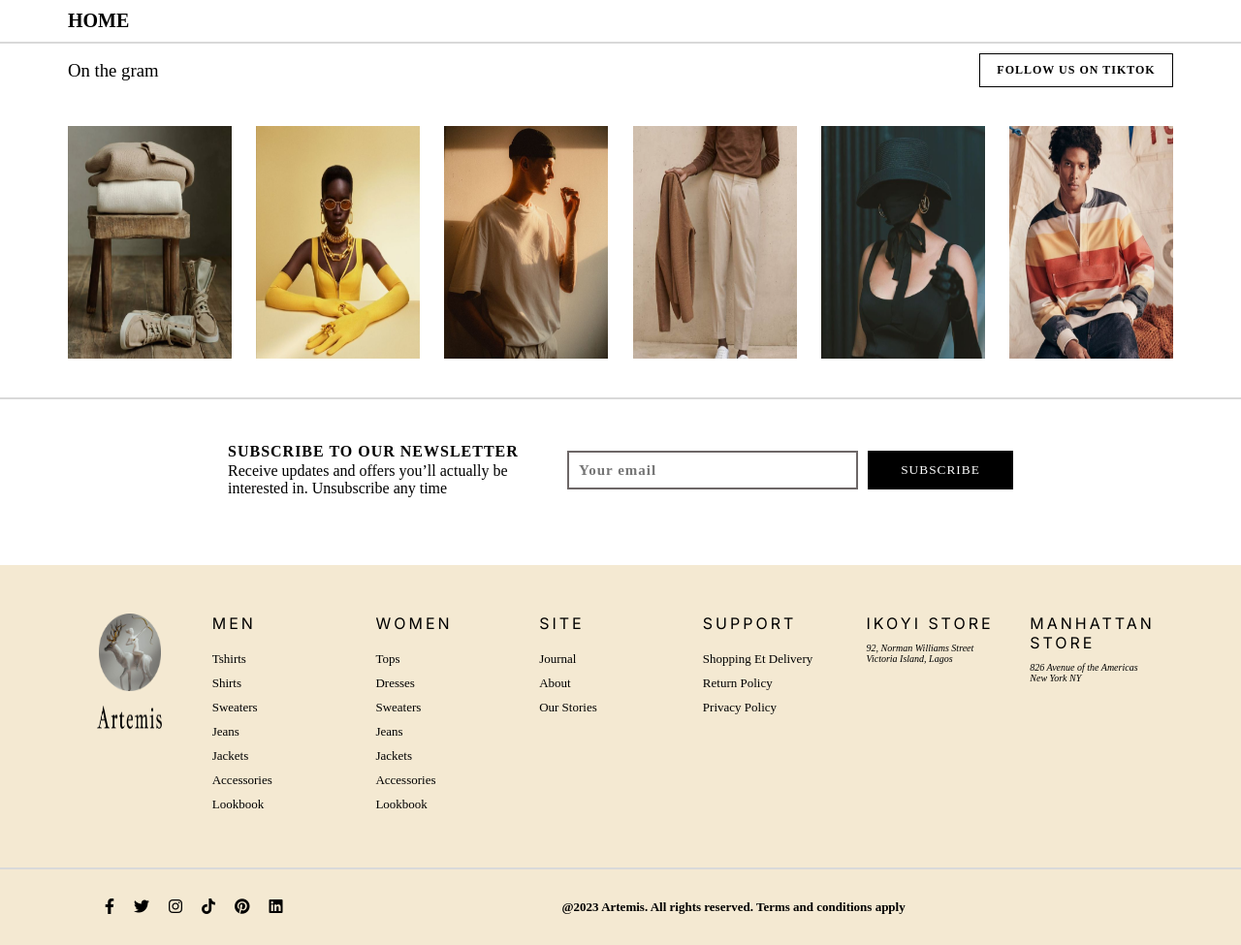
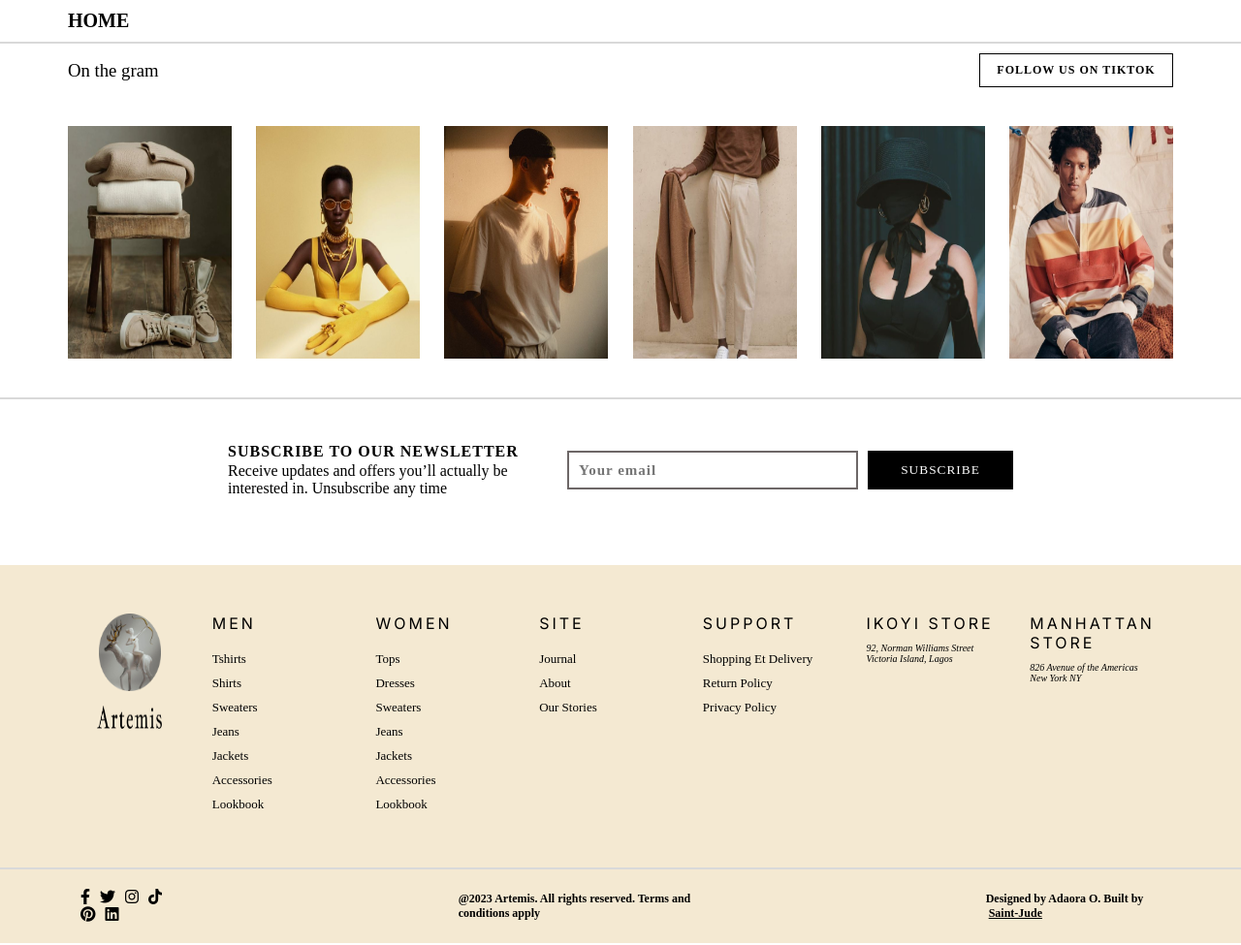
Before and after one commit to oasaintjude/Artemis, a plain HTML site: page indexforcontact.html in a window 1280 px wide. Shown: the whole page at 97% size. Drawn offline with Linux system fonts and the light colour scheme; a web font is replaced by a local one.

```diff
--- a/indexforcontact.html
+++ b/indexforcontact.html
@@ -121,6 +121,7 @@
                 <a href="#"><i class="fa-brands fa-linkedin" style="color: #000000;"></i></a>
             </div>
             <p>@2023 Artemis. All rights reserved. Terms and conditions apply</p>
+            <p>Designed by Adaora O. Built by <a href="https://github.com/oasaintjude">Saint-Jude</a></p>
         </div>
     </footer>
 </body>
--- a/styleforcontact.css
+++ b/styleforcontact.css
@@ -197,16 +197,19 @@
 
 /* FOOTER PART 2 (Social Icons) */
 .artemis-socials {
-    padding: 30px 100px;
     display: flex;
+    justify-content: space-around;
+    padding: 20px 80px;
     align-items: center;
 }
-.social-icons a{
-    margin: 0 8px;
+.artemis-socials a{
+    margin: 0 3px;
+    color: black;
+    /* text-decoration: none; */
 }
 .artemis-socials p {
     font-family: 'Junge', serif;
-    font-size: 13px;
+    font-size: 12px;
     font-weight: bold;
     padding-left: 280px;
 }
```
